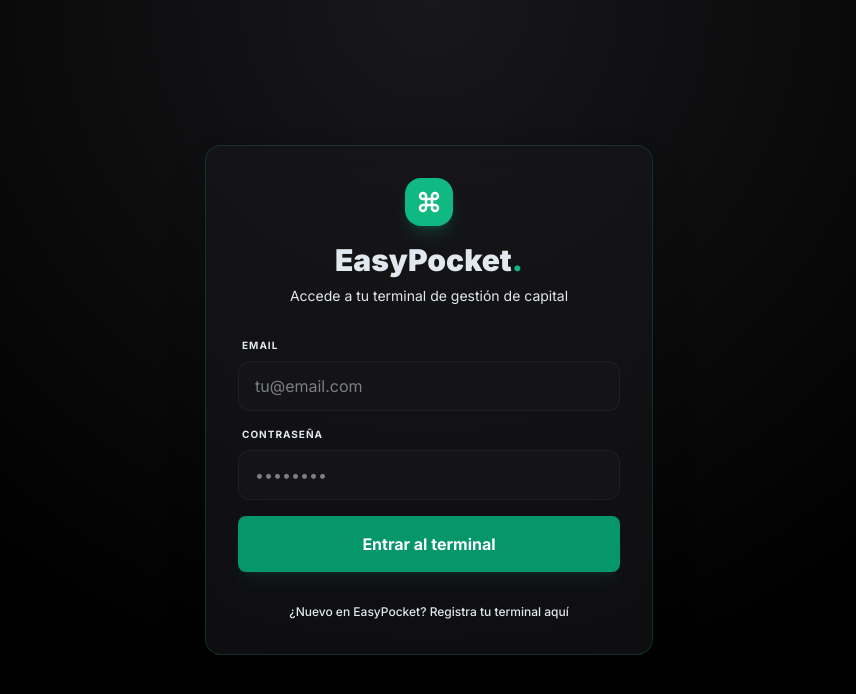
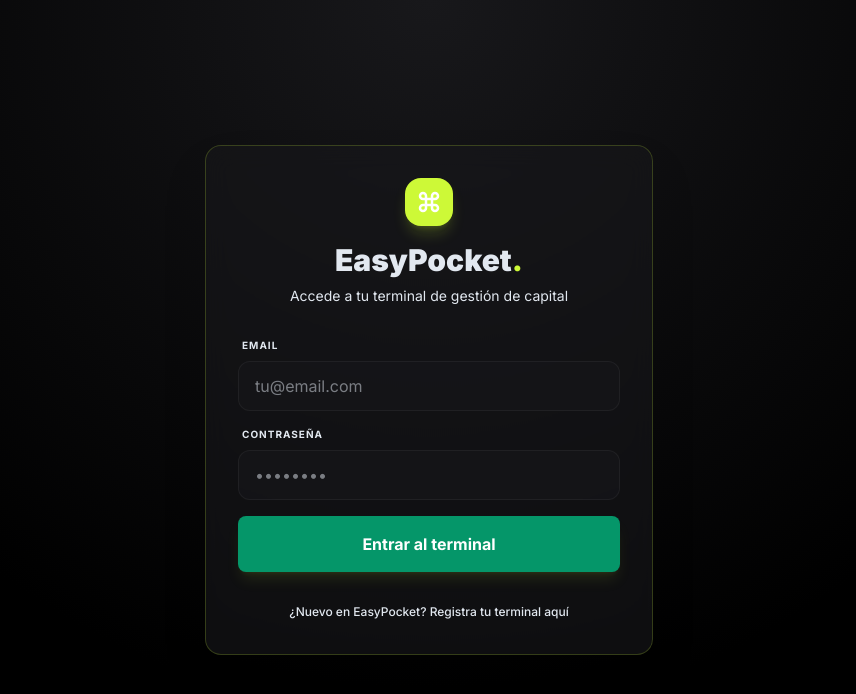
Before and after one commit to BLOCKHORN/chillcalc, a React (Vite) app: page / in a window 1280 px wide. Shown: the top 694 px of the page, without its empty margins (211-1067 px from the left). Built offline with nearby package versions, Linux system fonts and the light colour scheme.

Commit message:
Mejoras v.0.21

```diff
--- a/src/styles/index.css
+++ b/src/styles/index.css
@@ -30,7 +30,7 @@
 
 @theme {
   --color-brand-400: #34d399;
-  --color-brand-500: #10b981;
+  --color-brand-500: #CDF937;
   --color-brand-600: #059669;
 
   --color-surface: var(--surface);
```
